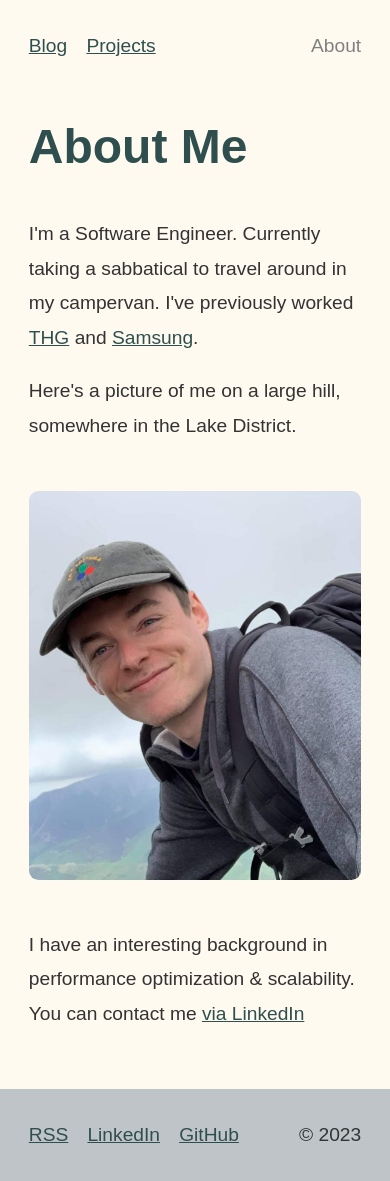
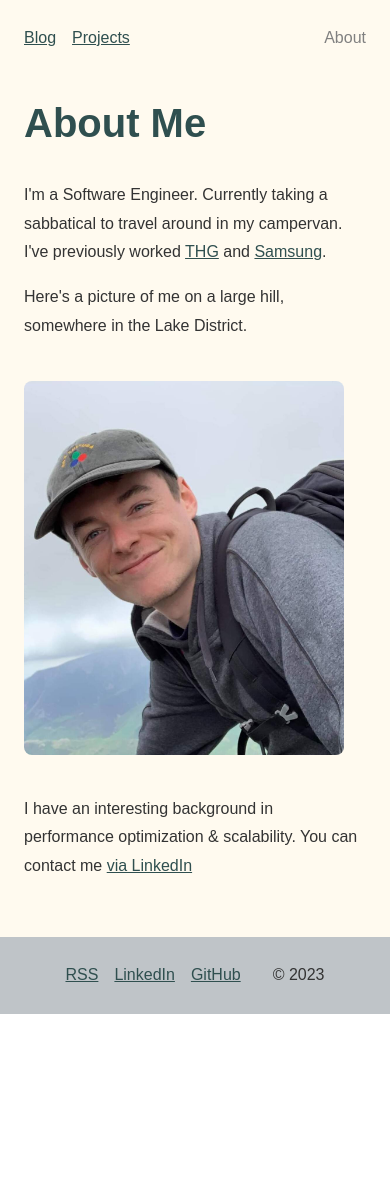
Before and after one commit to loks0n/loks0n.github.io, a SvelteKit app: page /about in a window 390 px wide. After the commit the page ends 1014 px from the top, so only its background shows below. Built offline with nearby package versions, Linux system fonts and the light colour scheme.

Commit message:
feat: fix mobile layout

```diff
--- a/src/app.css
+++ b/src/app.css
@@ -21,7 +21,6 @@ nav > ul {
 body {
 	color: #333333;
 	font-family: 'Work SansVariable', sans-serif;
-	font-size: 1.2rem;
 }
 
 img,
@@ -34,6 +33,7 @@ video {
 
 article,
 article > section {
+	max-width: 100%;
 	display: flex;
 	flex-direction: column;
 	gap: 1em;
@@ -50,40 +50,38 @@ ul {
 }
 
 h1 {
-	font-size: 3rem;
-	font-weight: 900;
-	color: #111111;
+	font-size: 2.5rem;
+	font-weight: 800;
 	line-height: 1.1;
 	margin-bottom: 0.5em;
 	color: darkslategray;
 }
 
 h2 {
-	font-size: 2rem;
-	font-weight: 800;
+	font-size: 1.75rem;
+	font-weight: 700;
 	margin-top: 1em;
 	color: darkslategray;
 }
 
 h3 {
-	font-size: 1.5rem;
-	font-weight: 700;
-	color: #333333;
+	font-size: 1.25rem;
+	font-weight: 600;
 	margin-top: 1em;
 	color: darkslategray;
 }
 
 @supports (font-variation-settings: normal) {
 	h1 {
-		font-variation-settings: 'wght' 900;
-	}
-
-	h2 {
 		font-variation-settings: 'wght' 800;
 	}
 
 	h2 {
 		font-variation-settings: 'wght' 700;
+	}
+
+	h2 {
+		font-variation-settings: 'wght' 600;
 	}
 }
 
@@ -95,11 +93,17 @@ a:visited {
 	filter: brightness(0.8);
 }
 
-pre {
+article pre {
+	max-width: 100%;
+	overflow-x: scroll;
 	font-size: 0.9rem;
 	font-family: monospace;
 }
 
-code {
+article code {
 	border-radius: 0.5em;
 }
+
+hr {
+	opacity: 0.1;
+}
--- a/src/lib/components/Footer.svelte
+++ b/src/lib/components/Footer.svelte
@@ -1,4 +1,3 @@
-<div>
 <footer>
 	<ul>
 		<li>
@@ -25,33 +24,30 @@
 	</ul>
 	<small>© 2023</small>
 </footer>
-</div>
 
 <style>
-	div {
-		margin-top: 1.5em;
+	footer {
+		margin-top: 0 1.5em;
+		padding: 1.5em;
+		background-color: rgb(191, 196, 200);
+		display: flex;
+		flex-wrap: wrap;
 		width: 100%;
-		display: flex;
-		background-color: rgb(191, 196, 200);
-	}
-	footer {
-		width: 100%;
-		display: flex;
-		margin: 0 auto;
-		justify-content: space-between;
+		justify-content: center;
 		align-items: center;
-		display: flex;
-		max-width: 35em;
+		gap: 2em;
 	}
 
 	small {
-		padding: 1.5em;
+		white-space: nowrap;
 	}
 
 	ul {
 		list-style: none;
 		display: flex;
-		padding: 1.5em;
+		justify-content: center;
+		flex-wrap: wrap;
+		padding: 0;
 		gap: 1em;
 	}
 </style>
--- a/src/routes/(index)/+page.svelte
+++ b/src/routes/(index)/+page.svelte
@@ -55,10 +55,6 @@
 		gap: 1em;
 	}
 
-	hr {
-		opacity: 0.1;
-	}
-
 	@supports (font-variation-settings: normal) {
 		a {
 			font-variation-settings: 'wght' 600;
--- a/src/routes/(post)/[slug]/+page.svelte
+++ b/src/routes/(post)/[slug]/+page.svelte
@@ -42,8 +42,4 @@
 		font-size: 0.9rem;
 		opacity: 0.5;
 	}
-
-	hr {
-		opacity: 0.1;
-	}
 </style>
--- a/src/routes/+layout.svelte
+++ b/src/routes/+layout.svelte
@@ -29,15 +29,16 @@
 	main {
 		min-height: 100vh;
 		min-height: 100dvh;
-		display: grid;
-		justify-items: center;
-		grid-template-rows: auto 1fr auto;
+		display: flex;
+		flex-direction: column;
+		align-items: center;
 		background-color: rgb(255, 250, 239);
 	}
 
 	div {
-		width: 100%;
-		max-width: 35em;
+		width: min(100%, 35em);
 		padding: 1.5em;
+		flex: 1;
+		margin-bottom: 2em;
 	}
 </style>
```
Lines whose indentation alone changed are shown as unchanged.
